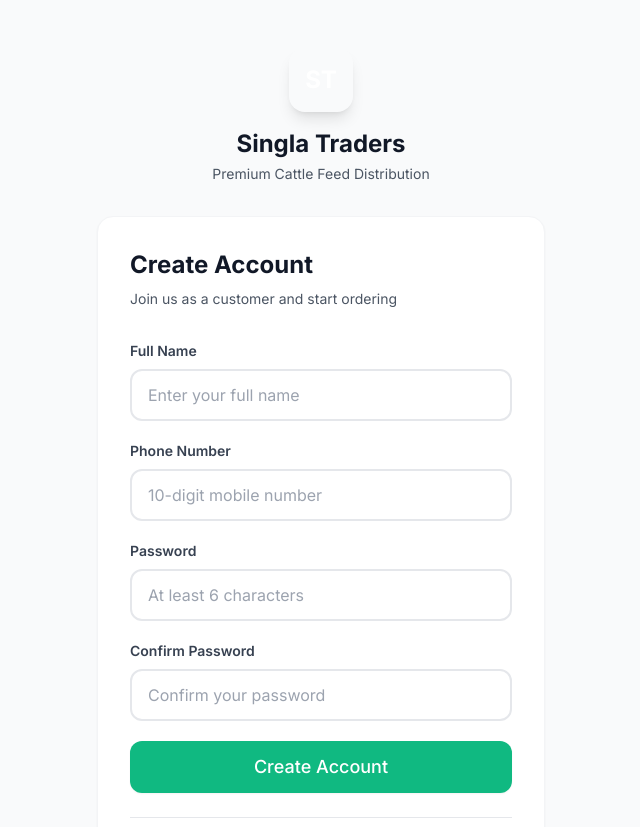
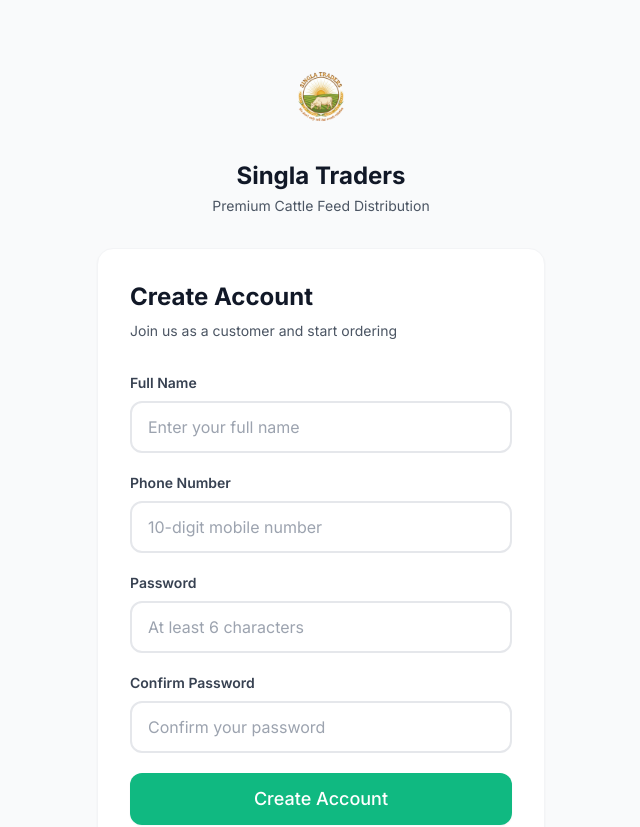
Before and after one commit to riteshsingla36/singla-cattle-feed, a Next.js app: page /register in a window 1280 px wide. Shown: the top 827 px of the page, without its empty margins (319-959 px from the left). Built offline with nearby package versions, Linux system fonts and the light colour scheme; no server answers.

Commit message:
added logo and favicon

```diff
--- a/app/layout.js
+++ b/app/layout.js
@@ -7,6 +7,10 @@
 export const metadata = {
   title: 'Cattle Feed Distribution',
   description: 'Customer portal for cattle feed distribution business',
+  icons: {
+    icon: '/logo.png',
+    apple: '/logo.png',
+  },
 };
 
 export default function RootLayout({ children }) {
--- a/app/login/page.js
+++ b/app/login/page.js
@@ -111,8 +111,8 @@
       <div className="max-w-md w-full">
         {/* Logo */}
         <div className="text-center mb-8">
-          <div className="inline-flex items-center justify-center w-16 h-16 bg-gradient-primary rounded-2xl shadow-lg mb-4">
-            <span className="text-white font-bold text-2xl">ST</span>
+          <div className="inline-flex items-center justify-center w-24 h-24 mb-4">
+            <img src="/logo.png" alt="Singla Traders" className="w-24 h-24 object-contain" />
           </div>
           <h1 className="text-2xl font-bold text-gray-900">Singla Traders</h1>
           <p className="text-sm text-gray-600 mt-1">Premium Cattle Feed Distribution</p>
--- a/app/register/page.js
+++ b/app/register/page.js
@@ -117,8 +117,8 @@
       <div className="max-w-md w-full">
         {/* Logo */}
         <div className="text-center mb-8">
-          <div className="inline-flex items-center justify-center w-16 h-16 bg-gradient-primary rounded-2xl shadow-lg mb-4">
-            <span className="text-white font-bold text-2xl">ST</span>
+          <div className="inline-flex items-center justify-center w-24 h-24 mb-4">
+            <img src="/logo.png" alt="Singla Traders" className="w-24 h-24 object-contain" />
           </div>
           <h1 className="text-2xl font-bold text-gray-900">Singla Traders</h1>
           <p className="text-sm text-gray-600 mt-1">Premium Cattle Feed Distribution</p>
--- a/components/AdminNav.js
+++ b/components/AdminNav.js
@@ -90,10 +90,8 @@
         <div className="flex flex-col h-full">
           {/* Logo */}
           <div className="flex items-center space-x-3 p-6 border-b border-white/10">
-            <div className="w-10 h-10 bg-white/20 rounded-full flex items-center justify-center">
-              <svg className="w-6 h-6 text-white" fill="currentColor" viewBox="0 0 20 20">
-                <path fillRule="evenodd" d="M11.49 3.17c-.38-1.56-2.6-1.56-2.98 0a1.532 1.532 0 01-2.286.948c-1.372-.836-2.942.734-2.106 2.106.54.886.061 2.042-.947 2.287-1.561.379-1.561 2.6 0 2.978a1.532 1.532 0 01.947 2.287c-.836 1.372.734 2.942 2.106 2.106a1.532 1.532 0 012.287.947c.379 1.561 2.6 1.561 2.978 0a1.533 1.533 0 012.287-.947c1.372.836 2.942-.734 2.106-2.106a1.533 1.533 0 01.947-2.287c1.561-.379 1.561-2.6 0-2.978a1.532 1.532 0 01-.947-2.287c.836-1.372-.734-2.942-2.106-2.106a1.532 1.532 0 01-2.287-.947zM10 13a3 3 0 100-6 3 3 0 000 6z" clipRule="evenodd" />
-              </svg>
+            <div className="w-14 h-14 flex items-center justify-center">
+              <img src="/logo.png" alt="Singla Traders" className="w-14 h-14 object-contain" />
             </div>
             <div className="flex flex-col">
               <span className="text-lg font-bold leading-tight text-white">Singla Traders</span>
@@ -177,11 +175,9 @@
               </button>
 
               <Link href="/admin/dashboard" className="flex items-center space-x-3 group">
-                {/* <div className="w-10 h-10 bg-white/20 rounded-full flex items-center justify-center group-hover:bg-white/30 transition-all">
-                  <svg className="w-6 h-6 text-white" fill="currentColor" viewBox="0 0 20 20">
-                    <path fillRule="evenodd" d="M11.49 3.17c-.38-1.56-2.6-1.56-2.98 0a1.532 1.532 0 01-2.286.948c-1.372-.836-2.942.734-2.106 2.106.54.886.061 2.042-.947 2.287-1.561.379-1.561 2.6 0 2.978a1.532 1.532 0 01.947 2.287c-.836 1.372.734 2.942 2.106 2.106a1.532 1.532 0 012.287.947c.379 1.561 2.6 1.561 2.978 0a1.533 1.533 0 012.287-.947c1.372.836 2.942-.734 2.106-2.106a1.533 1.533 0 01.947-2.287c1.561-.379 1.561-2.6 0-2.978a1.532 1.532 0 01-.947-2.287c.836-1.372-.734-2.942-2.106-2.106a1.532 1.532 0 01-2.287-.947zM10 13a3 3 0 100-6 3 3 0 000 6z" clipRule="evenodd" />
-                  </svg>
-                </div> */}
+                <div className="w-12 h-12 flex items-center justify-center">
+                  <img src="/logo.png" alt="Singla Traders" className="w-12 h-12 object-contain" />
+                </div>
                 <div className="flex flex-col">
                   <span className="text-lg font-bold leading-tight">Singla Traders</span>
                   <span className="text-xs text-yellow-400 font-medium uppercase tracking-wider">Admin Panel</span>
--- a/components/CustomerNav.js
+++ b/components/CustomerNav.js
@@ -133,8 +133,8 @@
         <div className="flex flex-col h-full">
           {/* Logo */}
           <div className="flex items-center space-x-3 p-6 border-b border-gray-200 dark:border-gray-700">
-            <div className="w-10 h-10 bg-[#10b981] rounded-lg flex items-center justify-center">
-              <span className="text-white font-bold text-xl">ST</span>
+            <div className="w-12 h-12 flex items-center justify-center">
+              <img src="/logo.png" alt="Singla Traders" className="w-12 h-12 object-contain" />
             </div>
             <div className="flex flex-col">
               <span className="text-lg font-bold text-gray-900 dark:text-gray-100 leading-tight">Singla Traders</span>
@@ -207,8 +207,8 @@
               </button>
 
               <Link href="/dashboard" className="flex items-center space-x-3">
-                <div className="w-10 h-10 bg-[#10b981] rounded-lg flex items-center justify-center">
-                  <span className="text-white font-bold text-xl">ST</span>
+                <div className="w-12 h-12 flex items-center justify-center">
+                  <img src="/logo.png" alt="Singla Traders" className="w-12 h-12 object-contain" />
                 </div>
                 <div className="flex flex-col">
                   <span className="text-lg font-bold text-gray-900 dark:text-gray-100 leading-tight">Singla Traders</span>
```
Also changed, not shown: public/logo.png (added).
